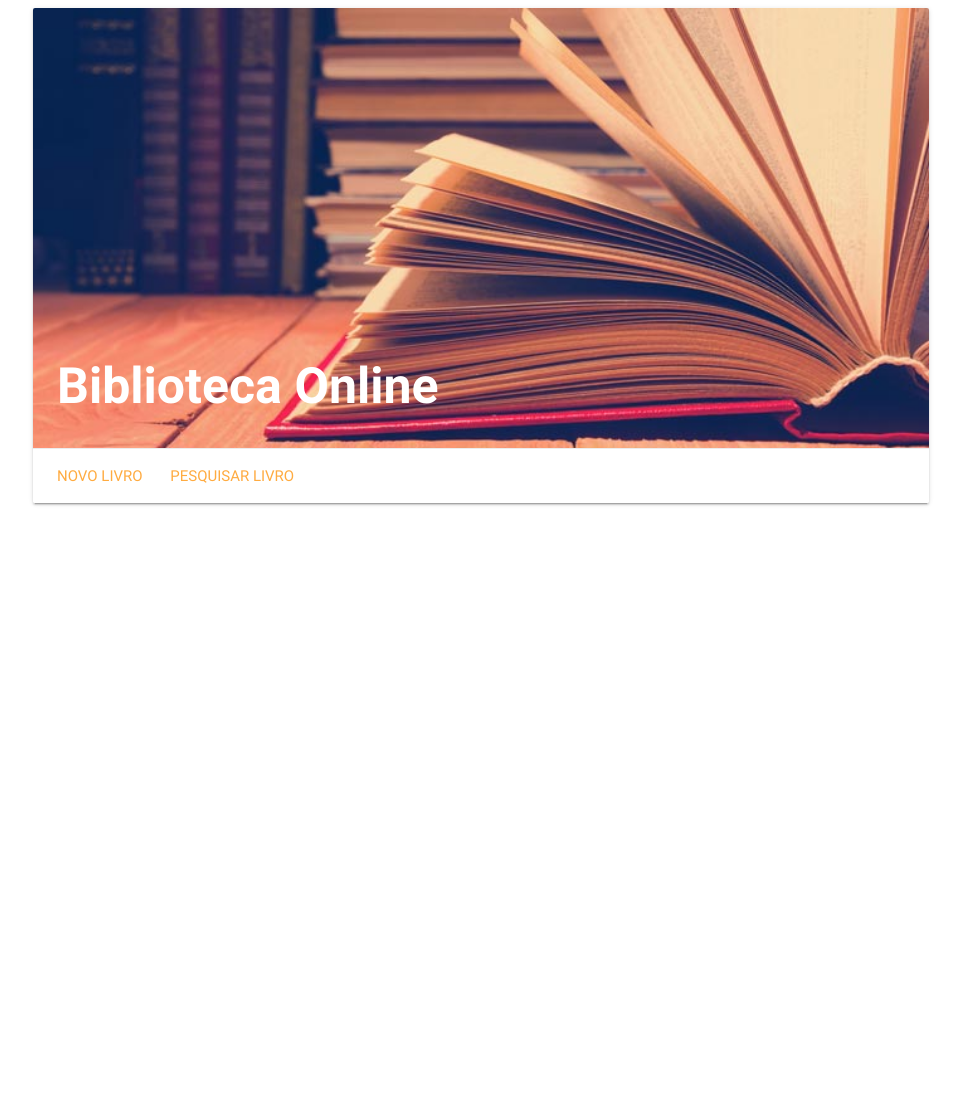
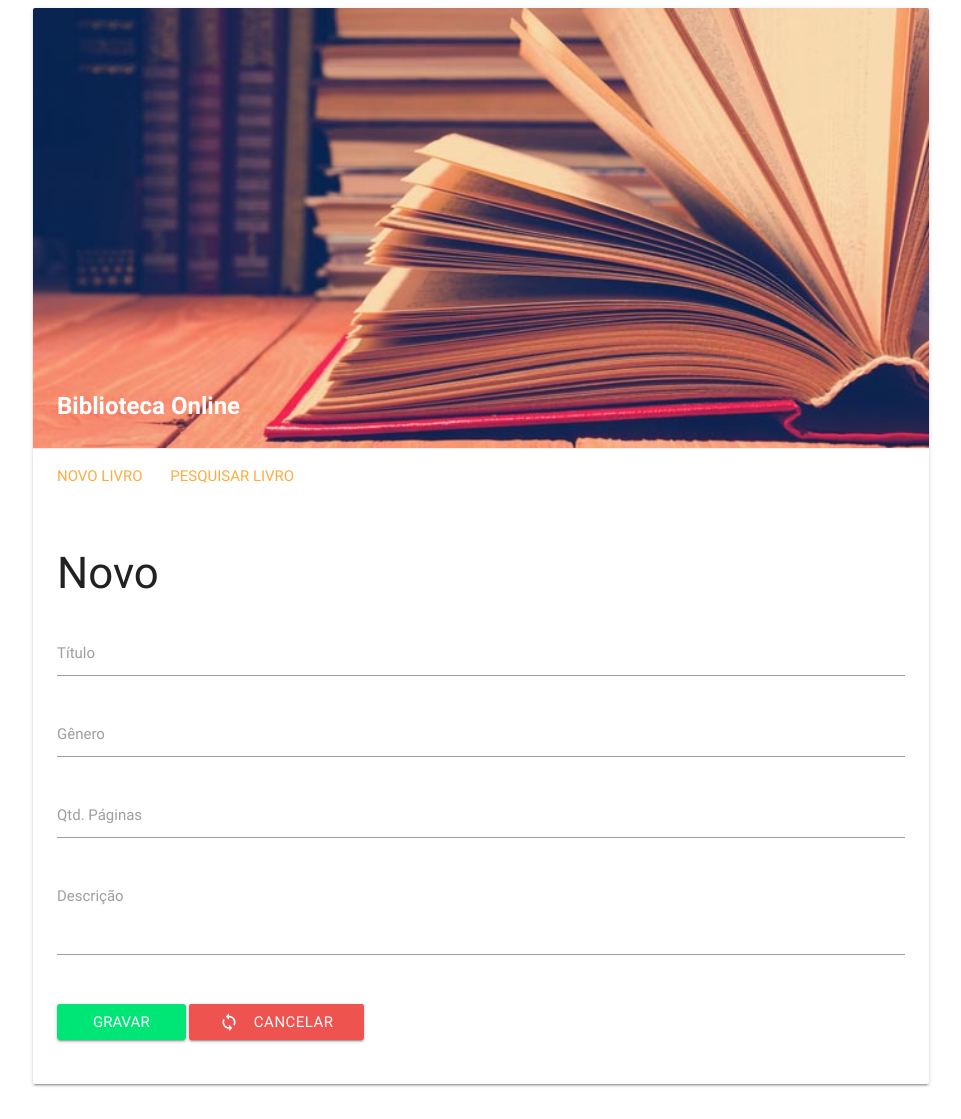
Before and after one commit to Manoel-Matias-bls/agenda, a PHP site: page / in a window 1280 px wide. Shown: the whole page, without its empty margins (159-1120 px from the left). Before the commit the page ends 506 px from the top, so only its background shows below. Run offline with PHP 8.4, Linux system fonts and the light colour scheme.

Commit message:
Aula dia 30-10

```diff
--- /dev/null
+++ b/View/novo.php
@@ -0,0 +1,30 @@
+<div id="divNovo">
+    <h3>Novo</h3>
+    <div class="row">
+        <form method="post" name="form_novo">
+            <div class="input-field col s12">
+                <input id="fieldTitulo" name="fieldTitulo" type="text" class="validate" value=""/>
+                <label for="fieldTitulo">Título</label>
+            </div>
+            <div class="input-field col s12">
+                <input id="fieldGenero" name="fieldGenero" type="text" class="validate" value=""/>
+                <label for="fieldGenero">Gênero</label>
+            </div>
+            <div class="input-field col s12">
+                <input id="fieldQtdPaginas" name="fieldQtdPaginas" type="text" class="validate" value=""/>
+                <label for="fieldQtdPaginas">Qtd. Páginas</label>
+            </div>
+            <div class="input-field col s12">
+                <textarea id="fieldDescricao" name="fieldDescricao" class="materialize-textarea" value=""></textarea>
+                <label for="fieldDescricao">Descrição</label>
+            </div>
+            <div class="col s12">
+                <span>&nbsp;</span>
+            </div>
+            <div class="col s12">
+                <input type="submit" class="waves-effect green accent-3 btn" name="btnGravar" value="Gravar" />
+                <a class="waves-effect red lighten-1 waves-light btn" href="?pagina=novo"><i class="material-icons left">loop</i>Cancelar</a>
+            </div>
+        </form>
+    </div>
+</div>
--- a/index.php
+++ b/index.php
@@ -8,8 +8,8 @@
         <!--Import materialize.css-->
         <link type="text/css" rel="stylesheet" href="materialize/css/materialize.min.css"  media="screen,projection"/>
         <!--Import jQuery before materialize.js-->
+        <script type="text/javascript" src="js/jquery-3.2.1.min.js"></script>
         <script type="text/javascript" src="materialize/js/materialize.min.js"></script>
-        <script type="text/javascript" src="js/jquery-3.2.1.min.js"></script>
         <!--Let browser know website is optimized for mobile-->
         <meta name="viewport" content="width=device-width, initial-scale=1.0"/>
     </head>
@@ -21,8 +21,7 @@
                     <div class="card">
                         <div class="card-image">
                             <img src="image/banner.jpg">
-                            <span id="image-title" class="card-title"
-                            style="font-weight: bold; font-size: 50px;">
+                            <span id="image-title" class="card-title" style="font-weight: bold;">
                                 Biblioteca Online
                             </span>
                         </div>
@@ -30,6 +29,23 @@
                             <a href="?pagina=novo">Novo Livro</a>
                             <a href="?pagina=pesquisa">Pesquisar Livro</a>
                         </div>
+                        <div class="card-content">
+                            <?php
+                            $pagina = filter_input(INPUT_GET, "pagina");
+                            switch ($pagina) {
+                                case 'novo':
+                                    require_once("View/novo.php");
+                                    break;
+                                case 'pesquisa':
+                                    require_once("View/pesquisa.php");
+                                    break;
+
+                                default:
+                                    require_once("View/novo.php");
+                                    break;
+                            }
+                            ?>
+                        </div>
                     </div>
                 </div>
             </div>
```
Also changed, not shown: Model/Livro.class.php (added, +59 -0 lines), View/pesquisa.php (added, +20 -0 lines).
